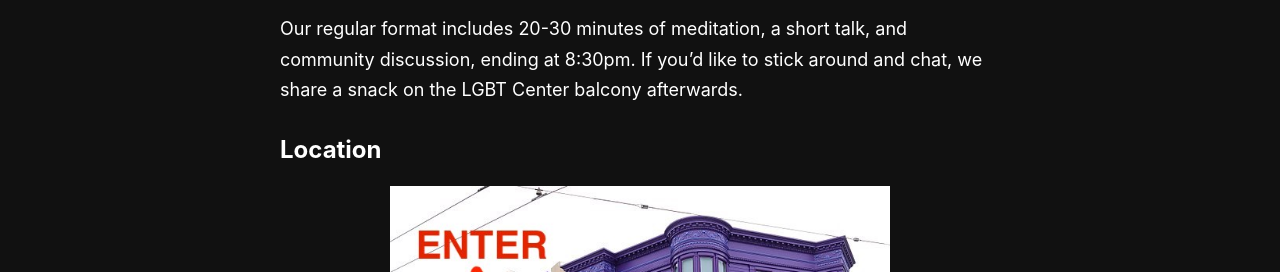
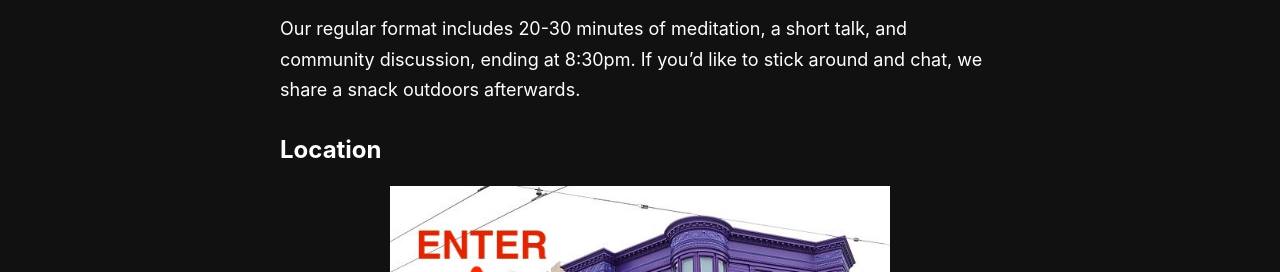
Before and after one commit to rykener/transsangha, a Jekyll site: the page built from _pages/schedule.md, in a window 1280 px wide. Shown: the part 931-1203 px from the top of the page. Built offline with Jekyll 4.4.1, drawn with Linux system fonts in a browser that asks for light colours.

Commit message:
make outdoor meeting spot generic

```diff
--- a/_pages/schedule.md
+++ b/_pages/schedule.md
@@ -23,7 +23,7 @@ We meet on the 2nd, 4th, and occasionally the 5th Thursdays of the month. We gat
 | Thurs Sept 26  |
 
 
-Our regular format includes 20-30 minutes of meditation, a short talk, and community discussion, ending at 8:30pm. If you'd like to stick around and chat, we share a snack on the LGBT Center balcony afterwards.
+Our regular format includes 20-30 minutes of meditation, a short talk, and community discussion, ending at 8:30pm. If you'd like to stick around and chat, we share a snack outdoors afterwards.
 
 <!-- the stairs outside after the meeting. -->
 
```
